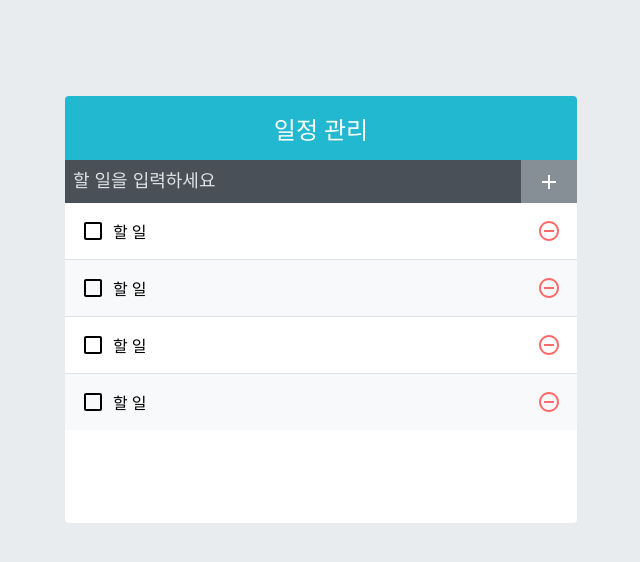
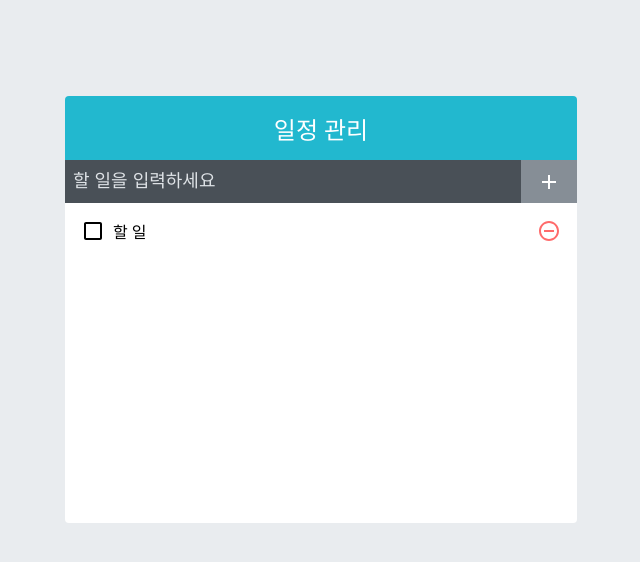
Before and after one commit to Opdata/React_Todo, a React (Create React App) app: page / in a window 1280 px wide. Shown: the top 562 px of the page, without its empty margins (319-959 px from the left). Built offline with nearby package versions, Linux system fonts and the light colour scheme.

Commit message:
[feature] props 를 key 값을 통해 전달

```diff
--- a/src/components/TodoList.js
+++ b/src/components/TodoList.js
@@ -10,13 +10,12 @@ const Todolistdiv = styled.div`
   overflow-y: auto;
 `;
 
-const TodoList = () => {
+const TodoList = ({ todos }) => {
   return (
     <Todolistdiv>
-      <TodoListitem />
-      <TodoListitem />
-      <TodoListitem />
-      <TodoListitem />
+      {todos.map(todo => (
+        <TodoListitem todo={todo} key={todo.id} />
+      ))}
     </Todolistdiv>
   );
 };
```
